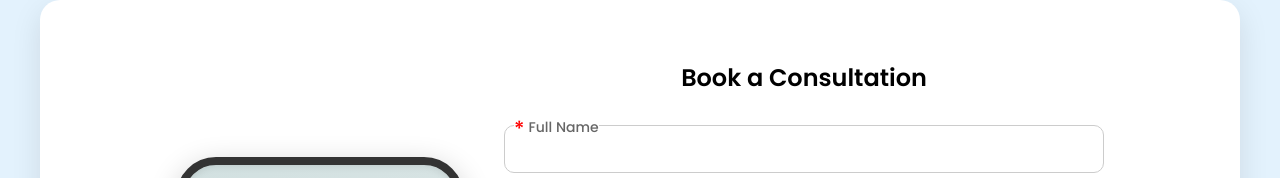
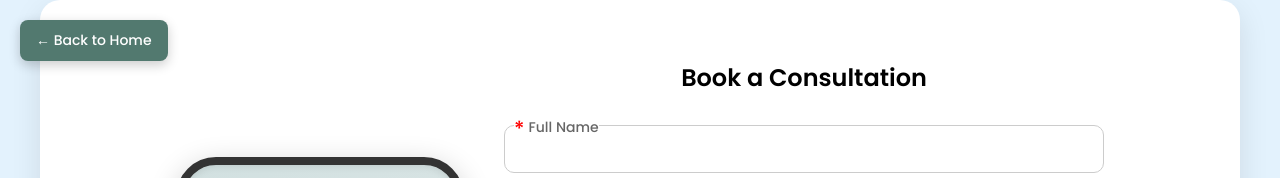
Before and after one commit to Geeta1239/KolteInvestments, a plain HTML site: page consultation.html in a window 1280 px wide. Shown: the top 178 px of the page. Drawn offline with Linux system fonts and the light colour scheme.

Commit message:
minor changes

```diff
--- a/consultation.html
+++ b/consultation.html
@@ -257,10 +257,35 @@
             background: #ccc;
             color: #000;
         }
+
+        .back-home-btn {
+            position: fixed;
+            top: 20px;
+            left: 20px;
+            background: #52796f;
+            color: #fff;
+            padding: 10px 16px;
+            border-radius: 8px;
+            font-size: 14px;
+            text-decoration: none;
+            box-shadow: 0 4px 12px rgba(0,0,0,0.2);
+            transition: background 0.3s, transform 0.2s;
+            z-index: 2000;
+        }
+
+        .back-home-btn:hover {
+            background: #354f52;
+            transform: translateY(-2px);
+        }
+
     </style>
 </head>
 
 <body>
+
+    <a href="index.html" class="back-home-btn">← Back to Home</a>
+
+
     <div class="form-layout">
         <div class="phone-preview">
             <div class="phone-screen">
```
Also changed, not shown: index.html (+13 -1 lines), favicon.jpg (added).
